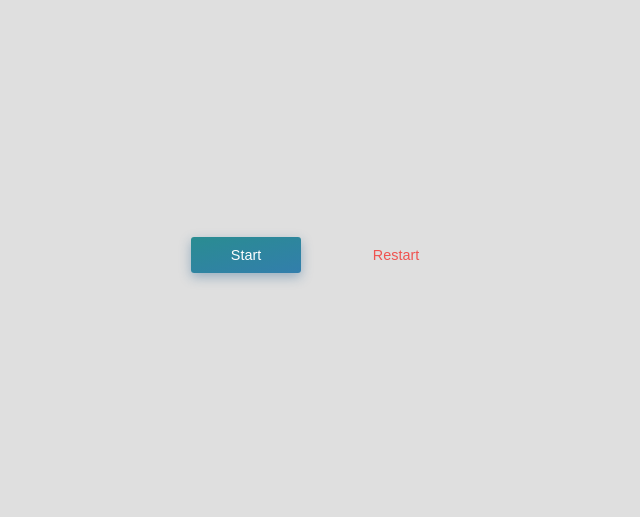
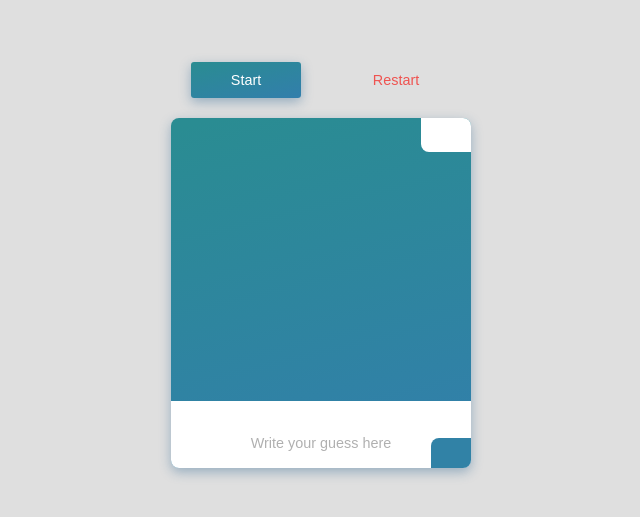
Before and after one commit to Arcaster42/rhymus, a Vue app: page / in a window 1280 px wide. Shown: the part 135-652 px from the top of the page, without its empty margins (319-959 px from the left). Built offline with nearby package versions, Linux system fonts and the light colour scheme.

Commit message:
create CardInfo & RhymeCard component, and import into App

```diff
--- a/src/App.vue
+++ b/src/App.vue
@@ -2,17 +2,20 @@
   <div id="app">
     <section id="game_canvas">
       <Header />
+      <RhymeCard />
     </section>
   </div>
 </template>
 
 <script>
 import Header from './components/Header'
+import RhymeCard from './components/RhymeCard'
 
 export default {
   name: 'app',
   components: {
-    Header
+    Header,
+    RhymeCard
   }
 }
 </script>
--- /dev/null
+++ b/src/components/CardInfo.vue
@@ -0,0 +1,102 @@
+<template>
+    <div class="card_info_outer center">
+        <div id="hint" class="center"></div>
+        <div class="card_info center">
+        <div id="incorrect"></div>
+        <div class="card_info_input center">
+            <input
+            type="text"
+            id="rhyme_guess"
+            name="rhyme_guess"
+            placeholder="Write your guess here"
+            />
+            <div id="timer" class="center"></div>
+        </div>
+        </div>
+    </div>
+</template>
+
+<script>
+export default {
+    name: 'CardInfo'
+}
+</script>
+
+<style scoped>
+#rhyme_guess {
+  font-size: .9rem;
+  text-align: center;
+  border: none;
+  outline: none;
+  transition: all 1s;
+}
+
+#rhyme_guess::placeholder {
+  color: var(--light-grey);
+}
+
+#rhyme_guess.correct {
+  background-color: lightgreen;
+}
+
+#rhyme_guess.incorrect {
+  background-color: var(--danger);
+  color: var(--white);
+}
+
+.card_info_outer {
+  width: 100%;
+  flex-direction: column;
+  justify-content: space-between;
+  align-items: unset;
+}
+
+.card_info {
+  background: var(--white);
+  justify-content: space-evenly;
+  flex-direction: column;
+  height: 67px;
+  position: relative;
+  border-bottom-right-radius: var(--l-border-radius);
+  border-bottom-left-radius: var(--l-border-radius);
+}
+
+.card_info_input {
+  width: 100%;
+  justify-content: space-around;
+}
+
+#incorrect {
+  font-size: 15px;
+  text-align: center;
+  border: none;
+  outline: none;
+  color: var(--light-grey);
+}
+
+#hint {
+  height: 25px;
+  color: var(--primary);
+  background-color: var(--hint-grey);
+  font-size: 15px;
+  text-align: center;
+  border: none;
+  outline: none;
+  display: none;
+}
+
+#timer {
+  width: 40px;
+  height: 30px;
+  position: absolute;
+  bottom: 0;
+  right: 0;
+  background: var(--primary);
+  color: var(--white);
+  border-top-left-radius: var(--l-border-radius);
+  border-bottom-right-radius: var(--l-border-radius);
+  font-weight: 500;
+  font-style: italic;
+  font-size: 12px;
+}
+</style>
--- /dev/null
+++ b/src/components/RhymeCard.vue
@@ -0,0 +1,87 @@
+<template>
+      <div class="rhyme_card" id="rhyme_card">
+        <div class="rhyme_count_container center">
+          <div class="rhyme_count" id="rhyme_count"><span></span></div>
+        </div>
+        <p class="rhyme" id="rhyme"></p>
+        <p class="rhyme" id="correct"></p>
+        <p class="rhyme" id="wrong"></p>
+        <CardInfo />
+      </div>
+</template>
+
+<script lang="ts">
+import CardInfo from './CardInfo.vue'
+
+export default {
+    name: 'RhymeCard',
+    components: {
+        CardInfo
+    }
+}
+</script>
+
+<style scoped>
+
+.rhyme_card {
+  background: var(--primary-gradient);
+  height: 350px;
+  border-radius: var(--l-border-radius);
+  display: flex;
+  flex-direction: column;
+  justify-content: space-between;
+  align-items: center;
+  transition: all 1s;
+  box-shadow: var(--drop-shadow);
+}
+
+.rhyme_card.correct {
+  transform: translate3d(0, 0, 0);
+  background-color: lightgreen;
+}
+
+.rhyme_card.incorrect {
+  animation: shake 0.52s cubic-bezier(0.36, 0.07, 0.19, 0.97) both;
+  transform: translate3d(0, 0, 0);
+  background-color: var(--danger);
+}
+
+.rhyme {
+  font-size: 1.25rem;
+  font-weight: bold;
+  padding: 0 20px;
+  color: var(--white)
+}
+
+.rhyme_count_container {
+  width: 100%;
+  transition: all 1s;
+  justify-content: flex-end;
+}
+
+.rhyme_count {
+  padding: 10px 20px;
+  background-color: var(--white);
+  border-top-right-radius: var(--l-border-radius);
+  border-bottom-left-radius: var(--l-border-radius);
+  color: var(--primary);
+  font-weight: 500;
+  font-style: italic;
+  font-size: 12px;
+}
+
+.rhyme_count.correct {
+  background-color: green;
+}
+
+.rhyme_count.incorrect {
+  background-color: var(--danger);
+  color: var(--white);
+}
+
+.rhyme_count span {
+  margin-left: 10px;
+}
+
+
+</style>
```
